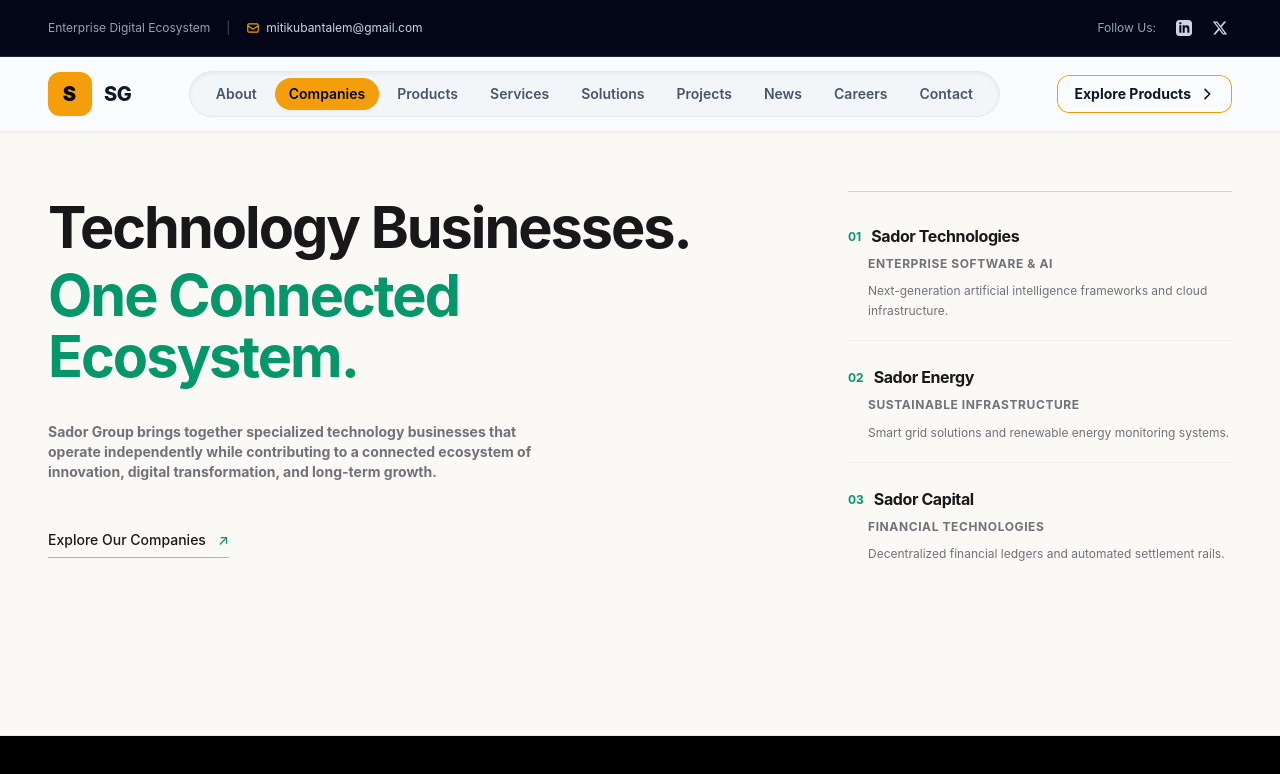
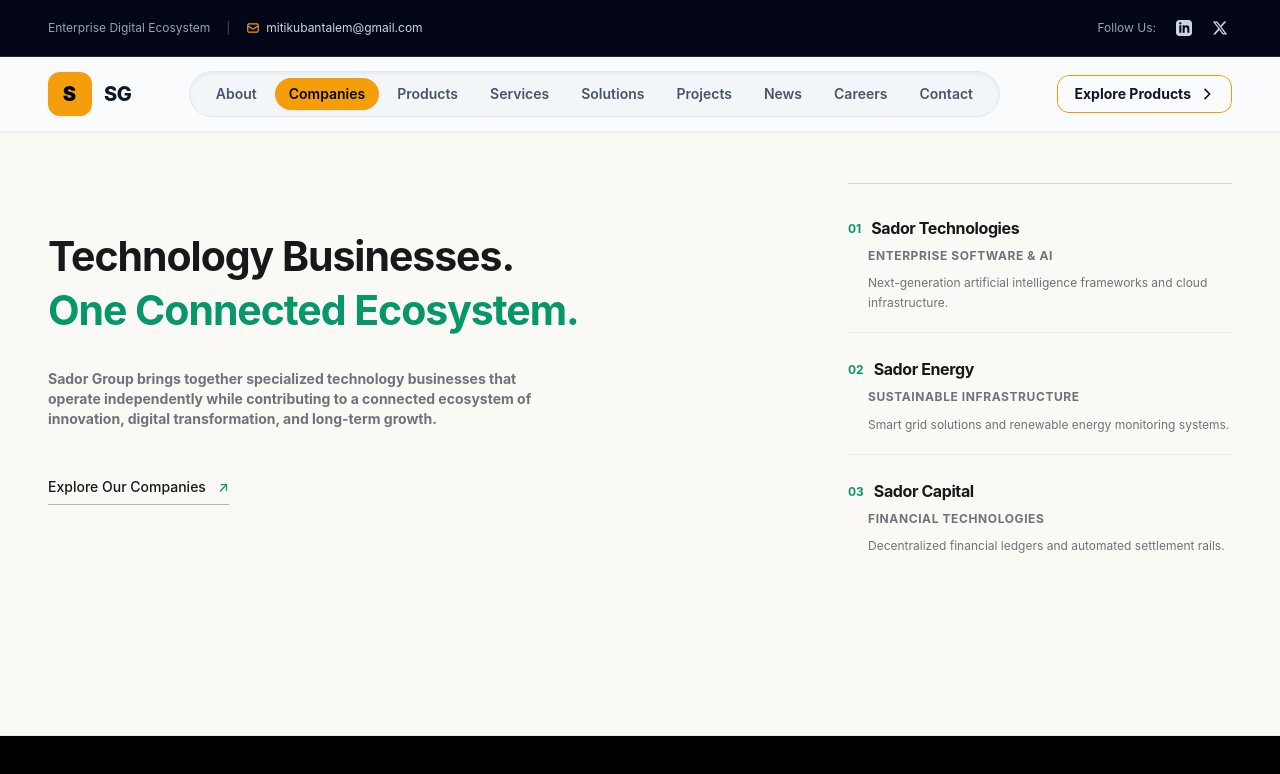
Before and after one commit to bante27/sador-group-website, a React (Vite) app: page /companies in a window 1280 px wide. Shown: the top 774 px of the page. Built offline with nearby package versions, Linux system fonts and the light colour scheme.

Commit message:
update font size

```diff
--- a/src/features/companies/components/CompaniesHero.tsx
+++ b/src/features/companies/components/CompaniesHero.tsx
@@ -140,7 +140,7 @@ export function CompaniesHero({ companies = defaultCompanies, onSelectCompany }:
     return (
         <section
             ref={sectionRef}
-            className="relative bg-[#FAF9F6] text-[#18181B] pt-28 pb-24 px-4 sm:px-6 lg:px-12 overflow-hidden border-b border-[#D4D4D8]/40"
+            className="relative bg-[#FAF9F6] text-[#18181B] pt-16 pb-16 px-2 sm:px-2 lg:px-12 overflow-hidden border-b border-[#D4D4D8]/40"
             style={{ minHeight: '92vh', display: 'flex', alignItems: 'center' }}
             aria-label="Sador Group Ecosystem Hero"
         >
@@ -157,9 +157,9 @@ export function CompaniesHero({ companies = defaultCompanies, onSelectCompany }:
                     <h1
                         className="font-bold tracking-tight text-[#18181B] mb-8"
                         style={{
-                            fontSize: 'clamp(2.4rem, 4.5vw, 4.8rem)',
-                            lineHeight: 1.05,
-                            letterSpacing: '-0.035em',
+                            fontSize: 'clamp(1.8rem, 3.2vw, 3.5rem)',
+                            lineHeight: 1.1,
+                            letterSpacing: '-0.025em',
                         }}
                     >
                         <div className="overflow-hidden py-1">
```
